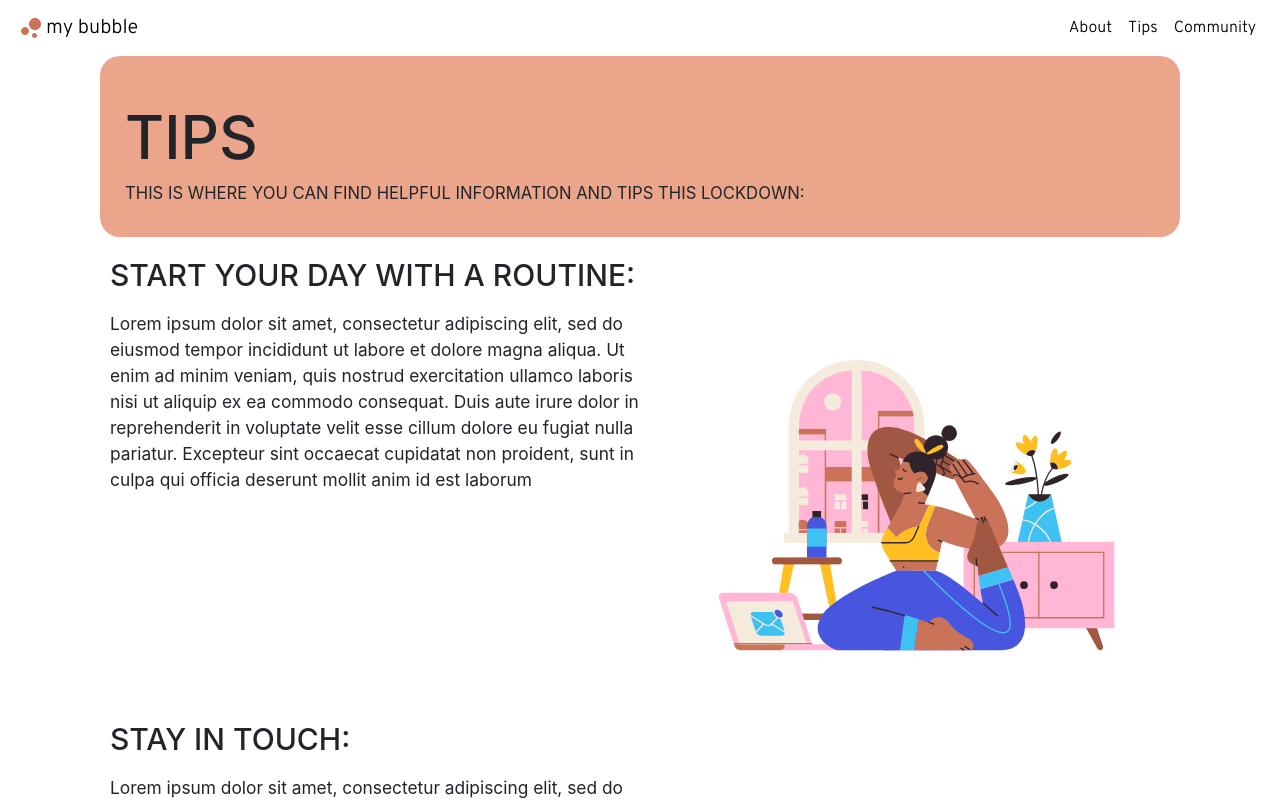
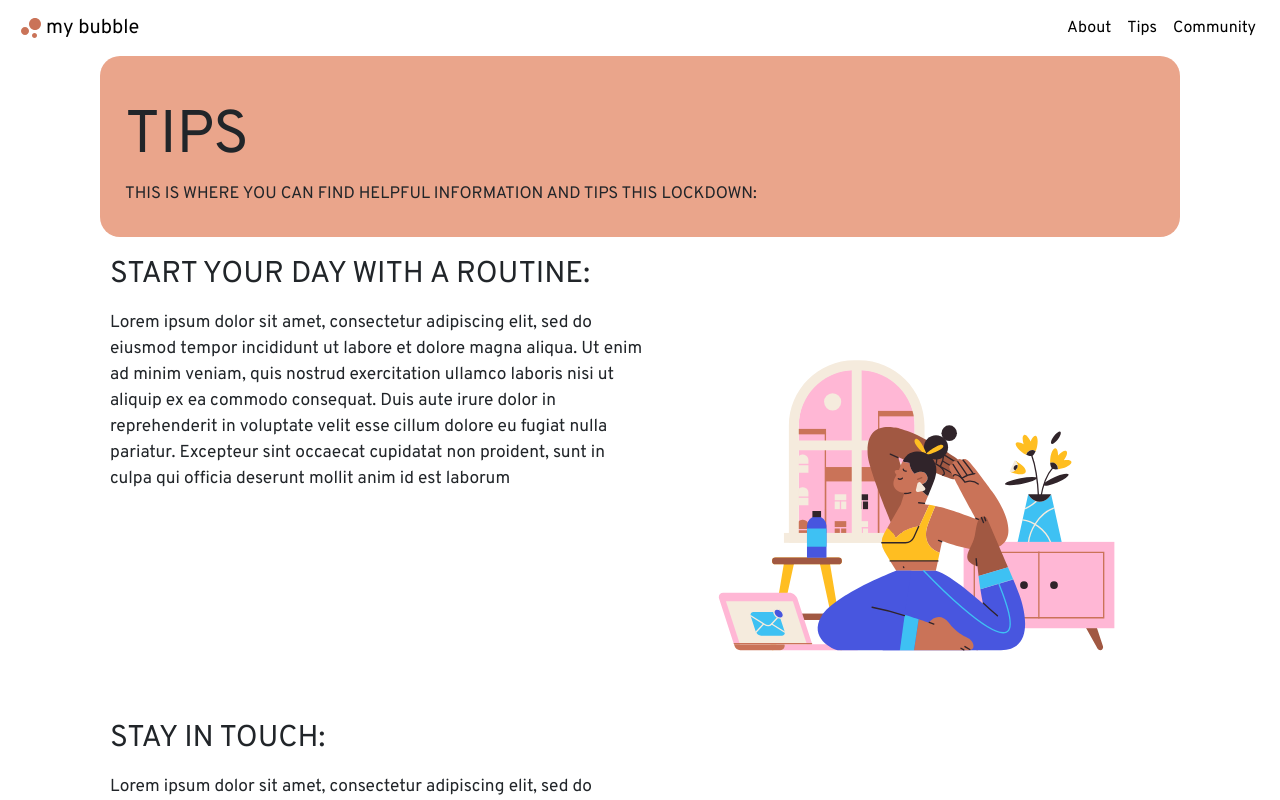
Before and after one commit to bennetteyee/IXXN321-Project2, a React (Create React App) app: page /tips in a window 1280 px wide. Shown: the top 800 px of the page. Built offline with nearby package versions, Linux system fonts and the light colour scheme.

Commit message:
Added some stlying throughout the pages

```diff
--- a/package.json
+++ b/package.json
@@ -8,6 +8,7 @@
     "@testing-library/user-event": "^7.2.1",
     "bootstrap": "^4.5.0",
     "react": "^16.13.1",
+    "react-back-to-top-button": "0.0.14",
     "react-bootstrap": "^1.0.1",
     "react-dom": "^16.13.1",
     "react-router-dom": "^5.2.0",
--- a/src/pages/css/About.css
+++ b/src/pages/css/About.css
@@ -1,5 +1,4 @@
-@import url('https://fonts.googleapis.com/css2?family=Overpass:wght@300&display=swap');
-
+@import url('https://fonts.googleapis.com/css2?family=Overpass&display=swap');
 .section{
     flex-direction: row;
     display: flex;
@@ -31,7 +30,7 @@
  font-size: 3.2vw;
  position: relative;
  overflow-wrap: break-word;
-
+ font-family: 'Overpass', sans-serif;
 
 }
 
@@ -41,6 +40,7 @@
  padding-bottom: 0px;
  overflow-wrap: break-word;
  font-size: 1.3vw;
+ font-family: 'Overpass', sans-serif;
 }
 
 h3{
@@ -48,4 +48,5 @@
   padding-left: 50px;
   padding-bottom: 0px;
   overflow-wrap: break-word;
+  font-family: 'Overpass', sans-serif;
 }
--- a/src/pages/css/Community.css
+++ b/src/pages/css/Community.css
@@ -0,0 +1,5 @@
+@import url('https://fonts.googleapis.com/css2?family=Overpass&display=swap');
+
+.h1{
+    font-family: 'Overpass', sans-serif;
+}
--- a/src/pages/css/Tips.css
+++ b/src/pages/css/Tips.css
@@ -1,3 +1,4 @@
+@import url('https://fonts.googleapis.com/css2?family=Overpass&display=swap');
 .title{
     background: #EAA58B;
     padding: 15px;
@@ -10,6 +11,7 @@
     padding-left: 10px;
     font-size: 45pt;
     position: relative;
+    font-family: 'Overpass', sans-serif;
 }
 .context p{
     padding-top: 0px;
@@ -19,6 +21,7 @@
     padding: none;
     font-size: 12.5pt;
     position: relative;
+    font-family: 'Overpass', sans-serif;
 
 }
 
@@ -36,6 +39,7 @@
     font-size: 20pt;
     position: relative;;
     margin: 0;
+    font-family: 'Overpass', sans-serif;
 }
 
 .content p{
@@ -45,6 +49,7 @@
     font-size: 1vw;
     word-wrap: break-word;
     position: absolute;
+    font-family: 'Overpass', sans-serif;
 
 }
 
@@ -60,12 +65,14 @@
     padding-left: 10px;
     font-size: 13pt;
     position: relative;
+    font-family: 'Overpass', sans-serif;
 }
 
 .name h1{
     font-size: 30px;
     padding-top: 20px;
     padding-left: 10px;
+    font-family: 'Overpass', sans-serif;
 }
 
 .photo1{
```
Also changed, not shown: 2 other files (tests, documents, lock files or other folders).
